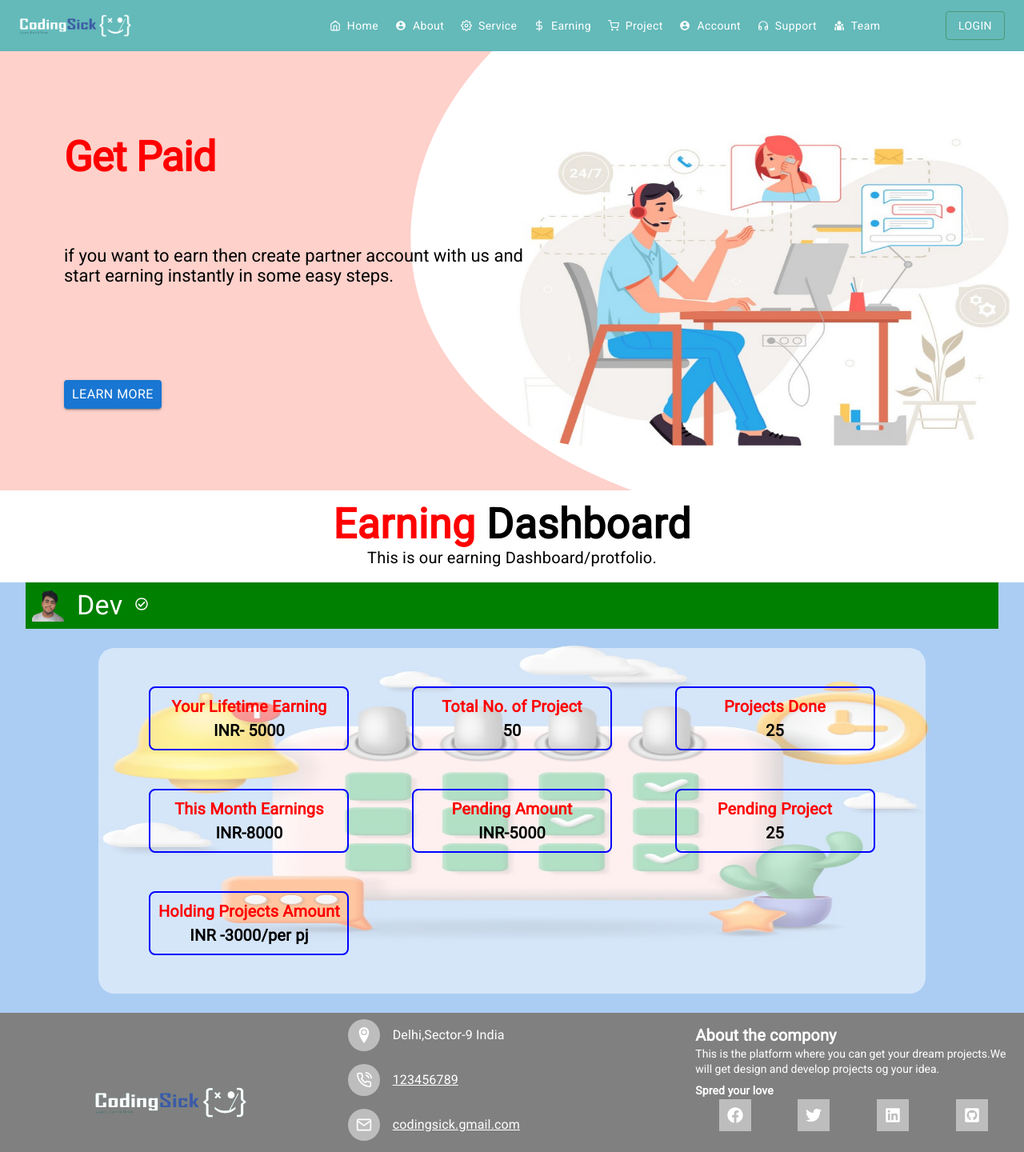
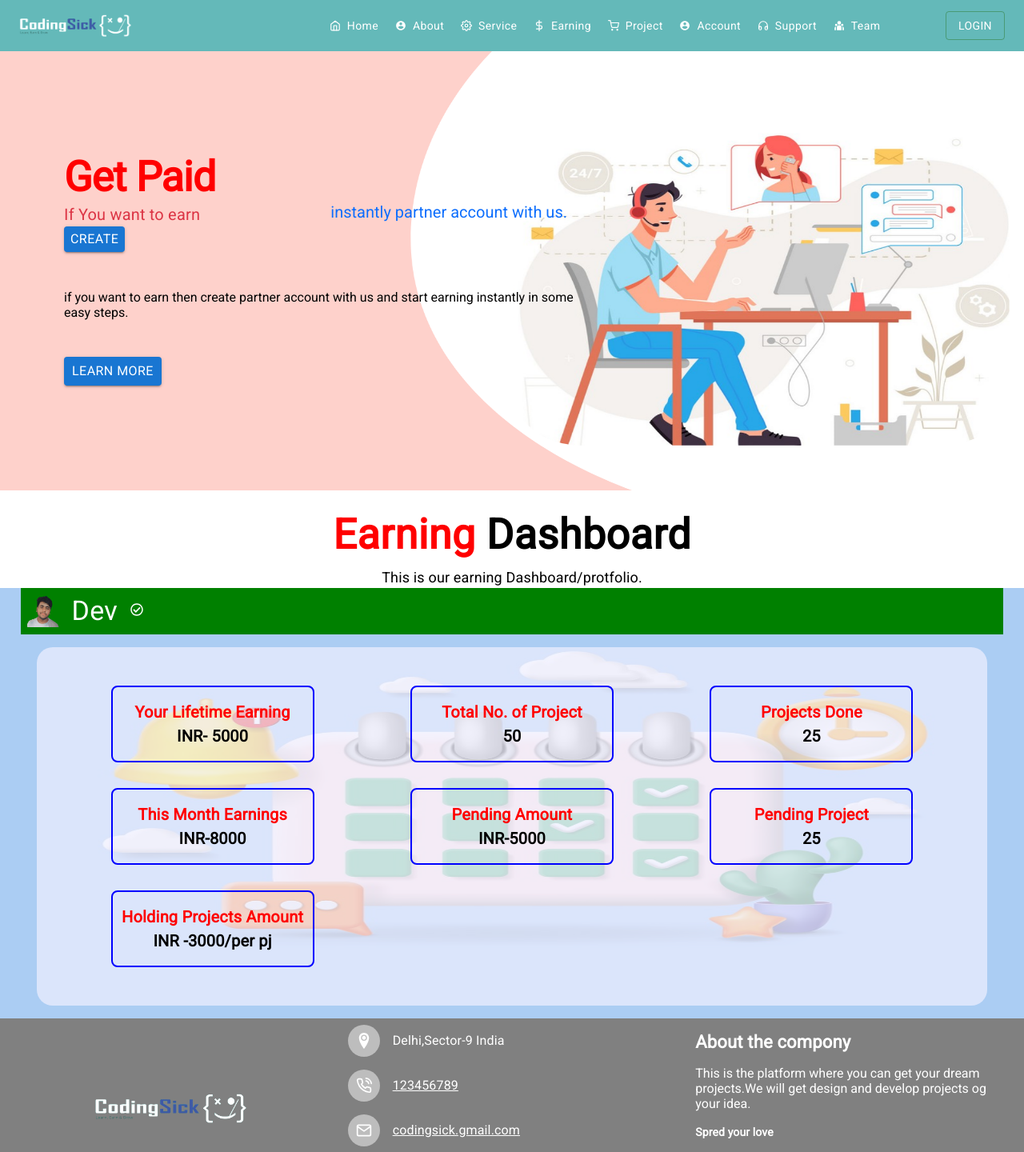
Before and after one commit to sunil7117/demo, a React (Create React App) app: page /earning in a window 1280 px wide. Shown: the top 1440 px of the page at 80% size. Built offline with nearby package versions, Linux system fonts and the light colour scheme.

Commit message:
new update in showcase one

```diff
--- a/src/component/Footer.js
+++ b/src/component/Footer.js
@@ -33,7 +33,7 @@ export default function Footer() {
                 component="img"
                 alt="logo"
                 src={logo}
-                sx={{ width: 190 }}
+                sx={{ width: 190, m: { xs: 2 } }}
               />
             </Box>
           </Grid>
@@ -150,25 +150,28 @@ export default function Footer() {
           </Grid>
           {/* Footer About company settings */}
           <Grid item xs={12} sm={4} sx={{ p: 2 }}>
-            <Box>
+            <Box mb={2}>
               <Typography
                 variant="h4"
-                sx={{ fontSize: { xs: 20 }, fontWeight: 600 }}
+                sx={{ fontSize: { xs: 20, md: 22 }, fontWeight: 600 }}
               >
                 About the compony
               </Typography>
             </Box>
-            <Box>
-              <Typography variant="p" sx={{ fontSize: { xs: 14 } }}>
+            <Box mb={2}>
+              <Typography variant="p" sx={{ fontSize: { xs: 14, md: 16 } }}>
                 This is the platform where you can get your dream projects.We
                 will get design and develop projects og your idea.
               </Typography>
             </Box>
-            <Box sx={{ mt: 1 }}>
-              <Typography sx={{ fontSize: { xs: 14 }, fontWeight: "bold" }}>
+            <Box>
+              <Typography
+                mb={2}
+                sx={{ fontSize: { xs: 14 }, fontWeight: "bold" }}
+              >
                 Spred your love
               </Typography>
-              <Grid container justifyContent="space-around">
+              <Grid container justifyContent="space-between">
                 <Grid item>
                   <Avatar variant="square">
                     <FaFacebook />
--- a/src/component/page/Earning.js
+++ b/src/component/page/Earning.js
@@ -1,4 +1,4 @@
-import { Typography, Grid, Avatar, Box } from "@mui/material";
+import { Typography, Grid, Avatar, Box, Button } from "@mui/material";
 
 import { FaRegCheckCircle } from "react-icons/fa";
 import dev from "../../images/dev.png";
@@ -37,29 +37,48 @@ const Earning = () => {
   return (
     <>
       <ShowcaseOne value={showcase1}>
-        <Grid container>
-          <Grid item xs={6} sx={{ backgroundColor: "red" }}>
-            one
+        <Grid container sx={{ border: "2x solid black" }}>
+          <Grid item xs={12} md={6}>
+            <Typography
+              sx={{ fontSize: { xs: 14, sm: 16, md: 20 }, color: "#DC3545" }}
+            >
+              If You want to earn
+            </Typography>
+            <Button
+              color="primary"
+              variant="contained"
+              size="small"
+              sx={{ fontSize: { xs: 12, sm: 14, md: 16 }, px: 1, py: 0.3 }}
+            >
+              Create
+            </Button>
           </Grid>
-          <Grid item xs={6} sx={{ backgroundColor: "blue" }}>
-            Two
+          <Grid
+            item
+            xs={12}
+            md={6}
+            sx={{ fontSize: { xs: 14, sm: 16, md: 20 }, color: "#0D6EFD" }}
+          >
+            instantly partner account with us.
           </Grid>
         </Grid>
       </ShowcaseOne>
       <Box>
         {/*Earning Dashboard   */}
-        <Box paddingBottom={2}>
+        <Box>
           <Typography
             textAlign="center"
             sx={{
-              lineHeight: { xs: 1 },
-              fontSize: { xs: 42, md: 52 },
+              fontSize: { xs: 32, md: 52 },
               fontWeight: 600,
             }}
           >
             <span style={{ color: "red" }}>Earning </span>Dashboard
           </Typography>
-          <Typography textAlign="center" sx={{ fontSize: 20, fontWeight: 300 }}>
+          <Typography
+            textAlign="center"
+            sx={{ fontSize: { xs: 16, md: 18 }, fontWeight: 300 }}
+          >
             This is our earning Dashboard/protfolio.
           </Typography>
         </Box>
@@ -78,7 +97,7 @@ const Earning = () => {
               display: "flex",
               alignItems: "center",
               m: "auto",
-              width: "95%",
+              width: "96%",
             }}
           >
             <Avatar alt="devloper" src={devinfo.image} sx={{ p: 1 }} />
@@ -95,44 +114,29 @@ const Earning = () => {
           </Box>
           {/* Develper details settings */}
           {/* Develper overall details settings */}
-          <Box sx={{ p: 3 }}>
+          <Box p={2}>
             <Box
               sx={{
-                background: "rgba(255,255,255,0.5)",
-                width: "80%",
+                background: "rgba(239,240,255,0.7)",
+                width: "90%",
                 m: "auto",
-                p: 3,
+                p: { xs: 1, md: 4 },
                 borderRadius: 5,
-              }}
-            >
-              <Box
-                sx={{
-                  backgroundColor: "rgba(255 255 255 1 )",
-                  width: "100%",
-                  m: "auto",
               }}
             >
               <Grid container>
                 {devinfo.devdetails.map((detail, i) => {
                   return (
                     <>
-                        <Grid
-                          item
-                          // sx={{ border: "2px solid blue", borderRadius: 2 }}
-                          xs={12}
-                          sm={6}
-                          md={4}
-                          py={3}
-                          key={i}
-                        >
+                      <Grid item xs={12} sm={6} md={4} key={i} sx={{ my: 2 }}>
                         <Box
                           textAlign="center"
                           sx={{
-                              width: 230,
+                            width: 250,
                             m: "auto",
                             border: "2px solid blue",
                             borderRadius: 2,
-                              p: 1,
+                            py: 2,
                           }}
                         >
                           <Typography
@@ -155,7 +159,6 @@ const Earning = () => {
               </Grid>
             </Box>
           </Box>
-          </Box>
           {/* Develper overall details settings */}
         </Box>
       </Box>
--- a/src/component/page/mainComponent/ShowcaseOne.js
+++ b/src/component/page/mainComponent/ShowcaseOne.js
@@ -12,6 +12,7 @@ const ShowcaseOne = (props) => {
           backgroundImage: `url(${props.value.pic})`,
           backgroundSize: "100% 100%",
           backgroundRepeat: "no-repeat",
+          // backgroundPosition: "center center",
           mb: 2,
           height: { xs: 250, sm: 400, md: 550 },
         }}
@@ -20,43 +21,47 @@ const ShowcaseOne = (props) => {
           container
           alignItems="center"
           sx={{
-            height: { sx: "100%", sm: "100%", md: "100%" },
+            height: "100%",
           }}
         >
-          <Grid item xs={7} sx={{ py: 2 }}>
-            <Box sx={{ pl: { xs: 3, sm: 10 } }}>
+          <Grid item xs={7} sx={{}}>
+            <Box sx={{ pl: { xs: 3, sm: 10 }, py: 1 }}>
+              <Grid container>
                 {/*  Show case one Title settings */}
+                <Grid item xs={12} md={12} sx={{ py: { sm: 3 } }}>
                   <Typography
                     component="div"
                     variant="h1"
                     sx={{
-                  fontSize: { xs: 25, sm: 32, md: 52 },
+                      fontSize: { xs: 24, sm: 32, md: 52 },
                       fontWeight: 700,
                       color: "red",
-                  mb: { xs: 1, md: 10 },
                     }}
                   >
                     {props.value.title}
                   </Typography>
+                  {props.children}
+                </Grid>
                 {/*  Show case one Title settings */}
-              <Grid container>
                 {/*  Show case one contentBox settings */}
+                <Grid
+                  item
+                  xs={12}
+                  md={12}
+                  sx={{
+                    display: "flex",
 
-                <Grid item xs={6} md={12}>
-                  <Box
-                    sx={{
-                      width: { xs: 210, sm: 400, md: 600 },
-
-                      mb: { xs: 1, md: 10 },
+                    py: { xs: 2 },
                   }}
                 >
+                  <Box>
                     <Typography
                       component="div"
                       variant="p"
                       sx={{
-                        overflow: { xs: "hidden", sm: "hidden", md: "visible" },
-                        height: { xs: 95, sm: 100 },
-                        fontSize: { xs: 16, sm: 22 },
+                        fontSize: { xs: 14, sm: 16, md: 16 },
+
+                        py: { xs: 0.8 },
                       }}
                     >
                       {props.value.content}
@@ -64,18 +69,15 @@ const ShowcaseOne = (props) => {
                   </Box>
                 </Grid>
                 {/*  Show case one contentBox settings */}
-                {/*  dummy below */}
-                <Grid item xs={6}></Grid>
               </Grid>
-              <Grid container sx={{ mt: { xs: -2 } }} spacing={0.5}>
+              <Grid container sx={{ py: { sm: 3 } }}>
                 {/*  Show case one buttonBox-1 settings */}
-
-                <Grid item xs={12} md={6}>
+                <Grid item xs={12} md={6} sx={{ mb: 0.5 }}>
                   <Button
                     variant="contained"
                     size="small"
                     color={props.value.btn1.btnColor}
-                    sx={{ fontSize: { xs: 10, sm: 12, md: 16 } }}
+                    sx={{ fontSize: { xs: 9, sm: 12, md: 16 } }}
                   >
                     {props.value.btn1.btnName}
                   </Button>
@@ -90,7 +92,7 @@ const ShowcaseOne = (props) => {
                       variant="outlined"
                       size="small"
                       color={props.value.btn2.btnColor}
-                      sx={{ fontSize: { xs: 10, sm: 12 } }}
+                      sx={{ fontSize: { xs: 9, sm: 12, md: 16 } }}
                     >
                       {props.value.btn2.btnName}
                     </Button>
```
Lines whose indentation alone changed are shown as unchanged.
